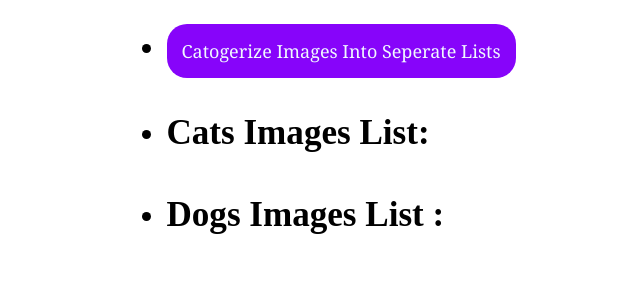
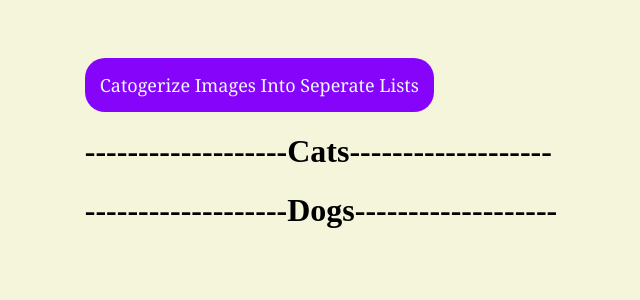
Before and after one commit to NethmiDivyaT/Cloud-Vision, a Flask app: page / in a window 1280 px wide. Shown: the top 300 px of the page, without its empty margins (319-959 px from the left). Run offline with Flask 2, Linux system fonts and the light colour scheme.

Commit message:
add img gallery

```diff
--- a/main.py
+++ b/main.py
@@ -30,6 +30,7 @@ def speech():
     for blob in blobs:
 
         image_file = f'gs://lively-metrics-337209.appspot.com/{blob.name}'
+        public_url = f'https://storage.googleapis.com/lively-metrics-337209.appspot.com/{blob.name}'
 
         objects = client.object_localization(
             {
@@ -44,12 +45,14 @@ def speech():
             if str(object_.name) == 'dog' or str(object_.name) == 'Dog' or str(object_.name) == 'DOG':
                 DScore = object_.score
                 if DScore >= 0.8:
-                    dog.append(blob.name)
+                    # dog.append(blob.name)
+                    dog.append(public_url)
 
             if str(object_.name) == 'cat' or str(object_.name) == 'Cat' or str(object_.name) == 'CAT':
                 CScore = object_.score
                 if CScore >= 0.8:
-                    cat.append(blob.name)
+                    # cat.append(blob.name)
+                    cat.append(public_url)
 
     return render_template("main.html", cat=cat, dog=dog)
 
--- a/static/style.css
+++ b/static/style.css
@@ -1,3 +1,8 @@
+body{
+    background-color: beige;
+    padding: 50px;
+}
+
 div{
     display: flex;
     justify-content: center;
@@ -13,6 +18,7 @@ button{
     padding: 15px;
     border: 1px rgb(135, 4, 250);
     text-transform: capitalize;
+    align-items: center;
 }
 
 button:hover{
@@ -22,3 +28,13 @@ button:hover{
 li{
     font-size: 30px;
 }
+
+.imgGal{
+    width: 230px;
+    height: 250px;
+}
+
+h3{
+    text-align: center;
+    color: rgb(147, 1, 1);
+}
--- a/templates/main.html
+++ b/templates/main.html
@@ -1,28 +1,23 @@
 
 <!DOCTYPE html>
-<html lang="en">
+<html>
   <head>
     <meta charset="UTF-8" />
-    <meta http-equiv="X-UA-Compatible" content="IE=edge" />
     <meta name="viewport" content="width=device-width, initial-scale=1.0" />
     <link rel="stylesheet" href="/static/style.css" />
   </head>
   <body>
     <div>
       <form action="/display" method="post">
-      <ul>
-        <li>
-          <button class="button"> Catogerize Images Into Seperate Lists </button>
-        </li>
-        <li>
-          <h3>Cats Images List:</h3>
-          <h5>{{cat}} </h5>
-        </li>
-      <li>
-        <h3>Dogs Images List :</h3>
-        <h5>{{dog}} </h5>
-      </li>
-    </ul>
+      <button class="button"> Catogerize Images Into Seperate Lists </button>
+       <h1>-------------------Cats-------------------</h1>
+          {% for catlist in cat %}
+          <img src="{{catlist}}" class="imgGal"/>
+          {% endfor %}
+       <h1>-------------------Dogs-------------------</h1>
+        {% for doglist in dog %}
+        <img src="{{doglist}}" class="imgGal"/>
+        {% endfor %}
   </form>
   </body>
 </html>
```
